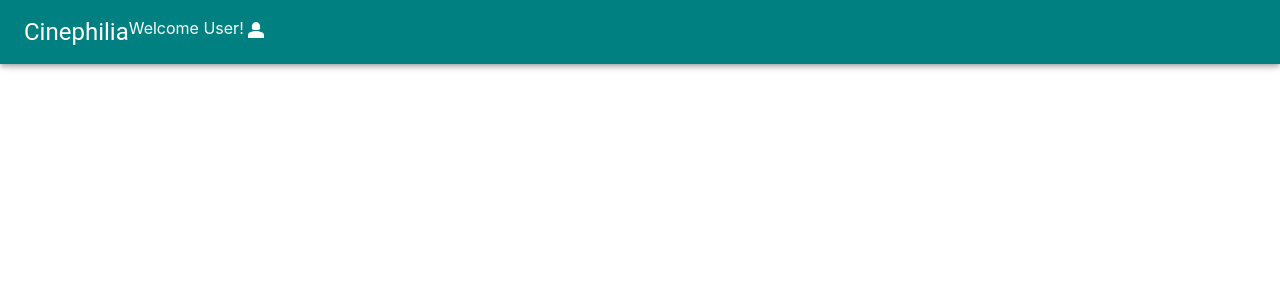
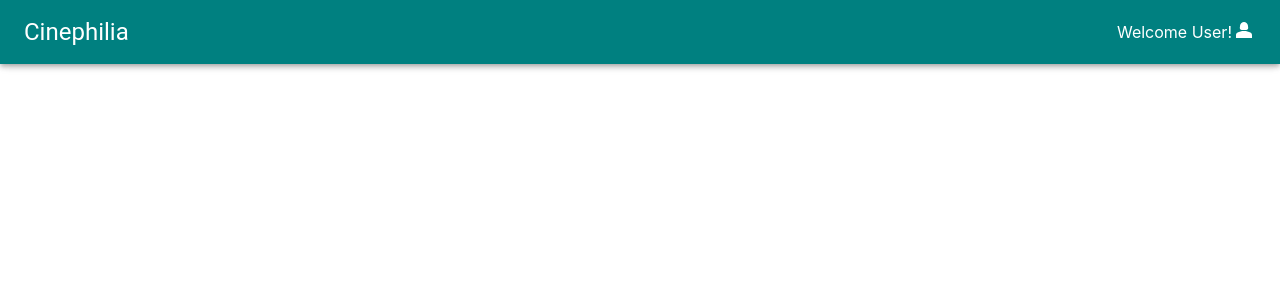
Before and after one commit to VijayaPrashanth/beachbasicfrontend, a React (Create React App) app: page / in a window 1280 px wide. Shown: the top 300 px of the page. Built offline with nearby package versions, Linux system fonts and the light colour scheme.

Commit message:
Add. Home component

```diff
--- a/src/App.js
+++ b/src/App.js
@@ -1,5 +1,5 @@
 import './App.css';
-import Header from './header/Header';
+import Header from './components/header/Header';
 
 function App() {
   return (
--- a/src/header/styles/headerStyles.js
+++ b/src/components/header/styles/headerStyles.js
@@ -2,15 +2,17 @@ import { makeStyles } from "@material-ui/core";
 
 export default makeStyles((theme)=>({
     header:{
-        backgroundColor:"black"
+        display: "flex",
+        justifyContent: "space-between"
     },
     toolbar:{
         backgroundColor: "teal",
         display:"flex",
-        justifyItems:"space-evenly"
+        justifyContent:"space-between"
     },
     title:{
         display:"flex",
+        alignItems:"center",
         justifyContent:"space-between"
     },
     exceptTitle:{
```
Also changed, not shown: src/components/header/Header.js (renamed from src/header/Header.js, +6 -1 lines), src/components/home/Home.js (added, +13 -0 lines), 2 other files (tests, documents, lock files or other folders).
